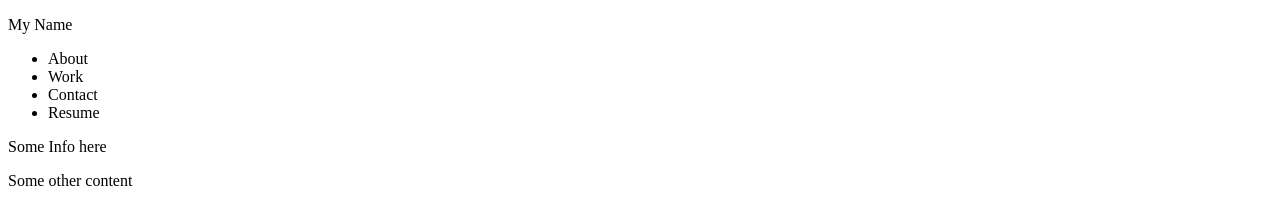
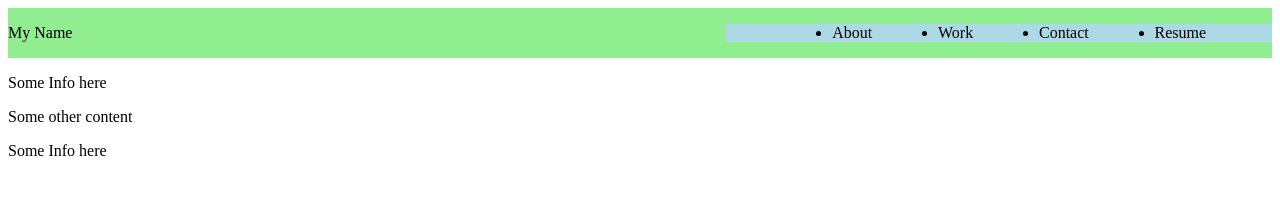
Before and after one commit to Heathlington/HeathDill_Portfolio_Challenge, a plain HTML site: page index.html in a window 1280 px wide. Drawn offline with Linux system fonts and the light colour scheme.

Commit message:
added css base styling

```diff
--- a/index.html
+++ b/index.html
@@ -10,11 +10,11 @@
 <body>
     <header>
         <nav>
-            <div>
+            <div class="title">
                 <p>My Name</p>
             </div>
 
-            <ul>
+            <ul class="nav-links">
                 <li>About</li>
                 <li>Work</li>
                 <li>Contact</li>
@@ -29,9 +29,13 @@
             <p>Some other content</p>
         </div>
     </section>
+    <section class="worl">
+        <p>Some Info here</p>
+        <div >
+           <img src="" alt="">
+        </div>
+    </section>
 
-
-
-
+    <script src="script.js"></script>
 </body>
 </html>
--- /dev/null
+++ b/script.js
@@ -0,0 +1,8 @@
+var element = document.querySelector(".title");
+
+function sum(a, b)  {
+    return a + b;
+}
+
+var result = sum(5, 8);
+console.log(result);
--- a/style.css
+++ b/style.css
@@ -0,0 +1,14 @@
+
+
+nav {
+    background-color: lightgreen;
+    display: flex;
+    justify-content: space-between;
+}
+
+.nav-links {
+    width: 40%;
+    background-color: lightblue;
+    display: flex;
+    justify-content: space-evenly;;
+}
```
